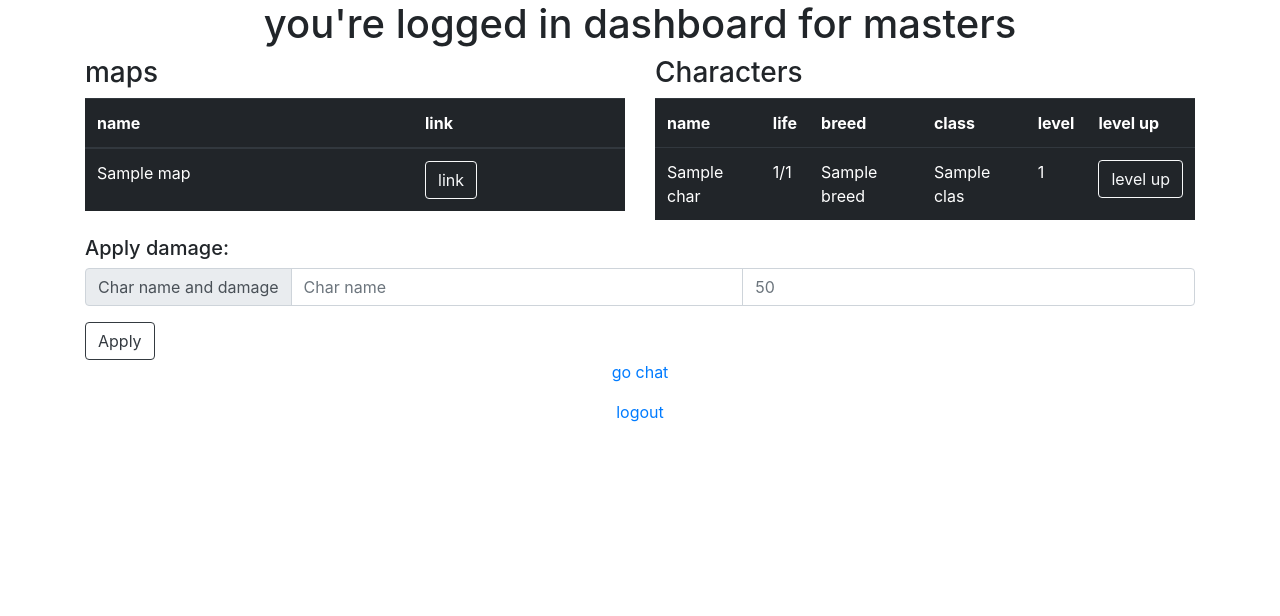
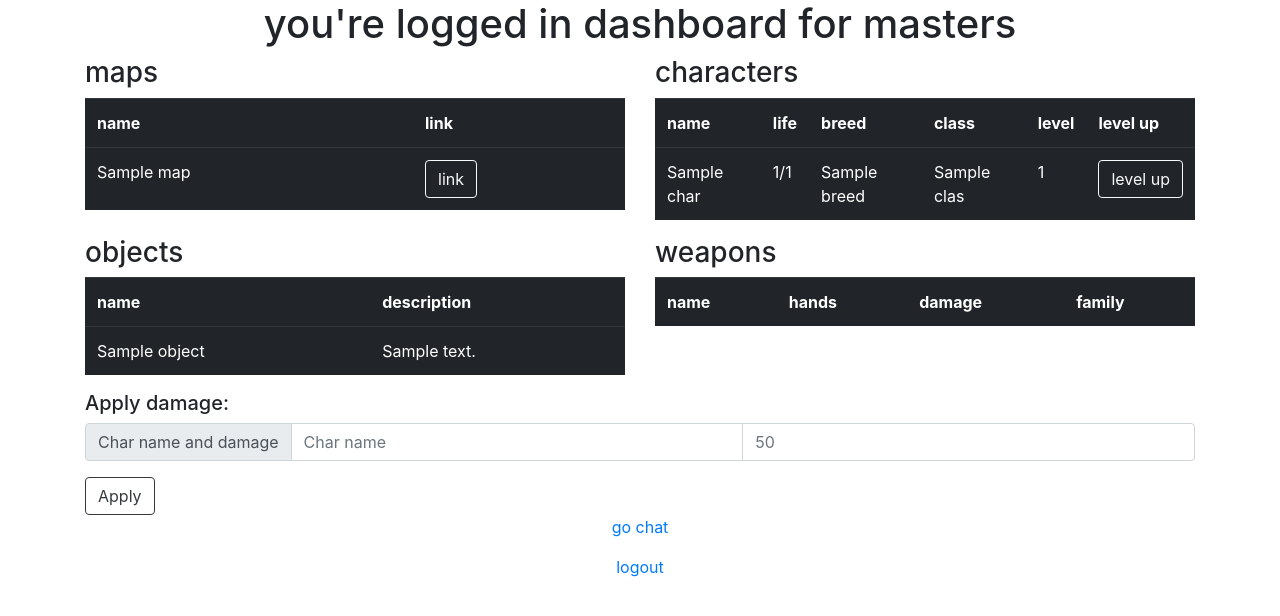
Before and after one commit to jvmaia/rpg, a Django app: page /game/master/ in a window 1280 px wide. Shown: the top 616 px of the page. Run offline with Django 3.2, Linux system fonts and the light colour scheme; a user stored in the database is signed in; tables that the repository leaves empty hold one stand-in row (values such as "Sample post"); data that the repository does not hold is empty; parts of the project's set-up code (start-up, migrations or seed data) failed here and were passed over; some libraries are stand-ins or nearby versions.

Commit message:
add objects and weapons to the dashboard_master

```diff
--- a/game/views.py
+++ b/game/views.py
@@ -1,15 +1,19 @@
 from django.shortcuts import get_object_or_404, render
 from django.http import HttpResponse
-from .models import Char, Map
+from .models import Char, Map, Object, Weapon
 from django.contrib.auth.decorators import login_required
 
 @login_required(login_url='login/')
 def dashboard_master(request):
     maps = Map.objects.all()
     chars = Char.objects.all().order_by('-level')
+    objects = Object.objects.all()
+    weapons = Weapon.objects.all().order_by('-damage')
     return render(request, 'game/dashboard_master.html', {
         'maps': maps,
-        'chars': chars
+        'chars': chars,
+        'objects': objects,
+        'weapons': weapons
     })
 
 @login_required(login_url='login/')
--- a/templates/game/dashboard_master.html
+++ b/templates/game/dashboard_master.html
@@ -8,25 +8,21 @@
                 <div class="col">
                     <h3>maps</h3>
                     <table class="table table-hover table-dark">
-                        <thead>
                         <tr>
                             <th>name</th>
                             <th>link</th>
                         </tr>
-                        </thead>
-                        <tbody>
                         {% for map in maps %}
                             <tr>
                                 <td>{{ map.name }}</td>
                                 <td><a href="{{ map.link}}" target="_blank"><button class="btn btn-outline-light">link</button></a></td>
                             </tr>
                         {% endfor %}
-                        </tbody>
                     </table>
                 </div>
 
                 <div class="col">
-                    <h3>Characters</h3>
+                    <h3>characters</h3>
                     <table class="table table-hover table-dark">
                         <tr>
                             <th>name</th>
@@ -49,6 +45,45 @@
                     </table>
                 </div>
             </div>
+
+            <div class="row">
+                <div class="col">
+                    <h3>objects</h3>
+                    <table class="table table-hover table-dark">
+                        <tr>
+                            <th>name</th>
+                            <th>description</th>
+                        </tr>
+                        {% for object in objects %}
+                            <tr>
+                                <td>{{ object.name }}</td>
+                                <td>{{ object.description }}</td>
+                            </tr>
+                        {% endfor %}
+                    </table>
+                </div>
+
+                <div class="col">
+                    <h3>weapons</h3>
+                    <table class="table table-hover table-dark">
+                        <tr>
+                            <th>name</th>
+                            <th>hands</th>
+                            <th>damage</th>
+                            <th>family</th>
+                        </tr>
+                        {% for weapon in weapons %}
+                            <tr>
+                                <td>{{ weapon.name }}</td>
+                                <td>{{ weapon.hands }}</td>
+                                <td>{{ weapon.damage }}</td>
+                                <td>{{ weapon.family }}</td>
+                            </tr>
+                        {% endfor %}
+                    </table>
+                </div>
+            </div>
+
             <div id="effects">
                 <h5>Apply damage:</h5>
                 <div class="input-group mb-3">
```
Lines whose indentation alone changed are shown as unchanged.
